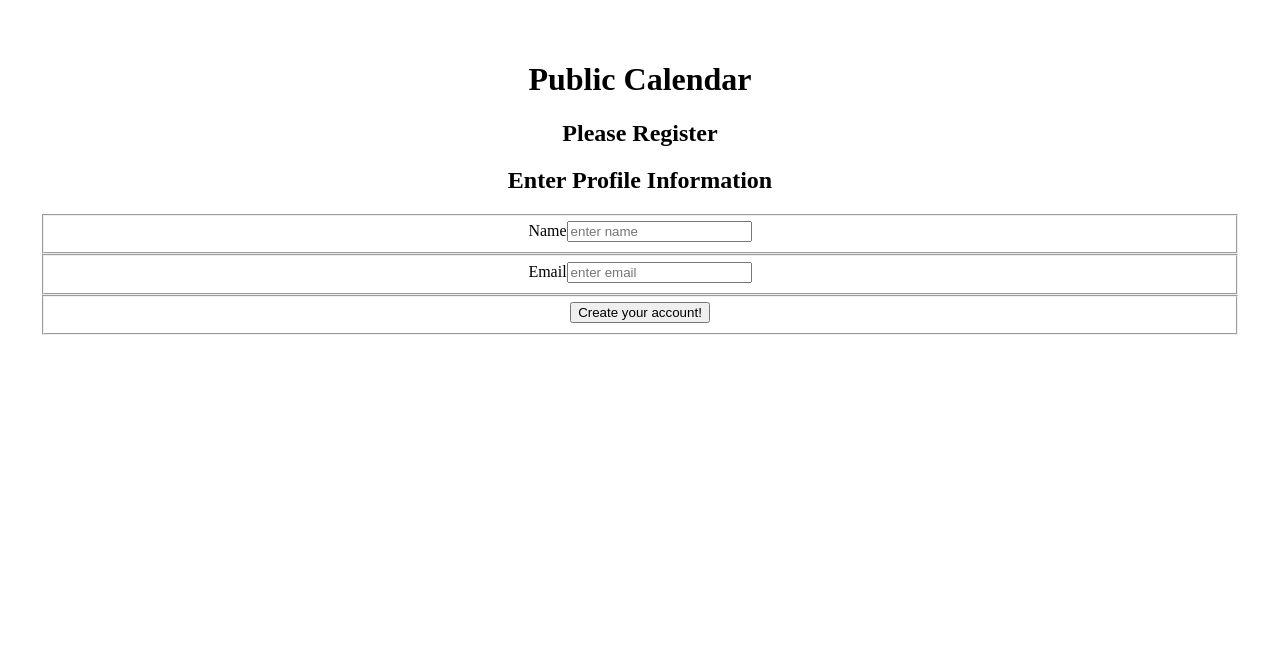
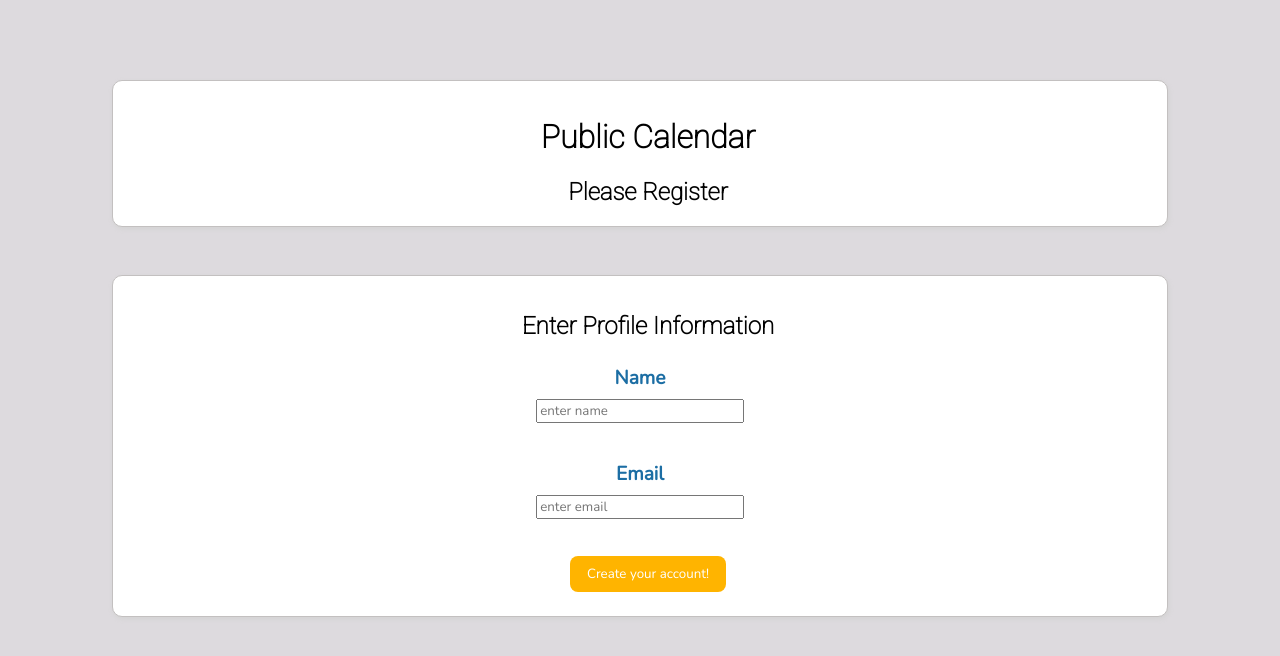
Before and after one commit to TheAdameia/public-calendar, a React (Vite) app: page /register in a window 1280 px wide. Shown: the top 656 px of the page. Built offline with nearby package versions, Linux system fonts and the light colour scheme.

Commit message:
basic CSS functioning

```diff
--- a/src/components/events/Event.css
+++ b/src/components/events/Event.css
@@ -12,11 +12,8 @@
   }
 
   .event {
-    background-color: var(--white);
-    border: 1px solid var(--outline);
-    margin: 0.5rem 0;
-    border-radius: 0.5rem;
-    padding: 0.5rem;
+    border: 2px double #1C6EA4;
+    margin: .5rem
   }
 
   /* This targets all the child elements of the element with the .event class */
@@ -25,8 +22,10 @@
   }
 
   .event-info {
-    color: var(--outline);
+    color: #1C6EA4;
     font-family: "Roboto", sans-serif;
+    font-size: 1.5rem;
+    font-weight: 600;
   }
 
   /* This targets any footer element that is a child of an element with the .event class */
--- a/src/components/events/Event.jsx
+++ b/src/components/events/Event.jsx
@@ -54,7 +54,7 @@ export const Event = ({ currentUser, eventObject, showAllEvents,showUsersOwnedEv
                     getThisUsersEvents()
                 })
                 count++
-                window.alert("Event successfully untracked!")
+                getAndSetEvents()
             }
         }
         if (count === 0) {window.alert("Event already untracked!")}
@@ -88,7 +88,7 @@ export const Event = ({ currentUser, eventObject, showAllEvents,showUsersOwnedEv
                 { showUsersOwnedEvents ?
                     <>
                         <button
-                            className="btn"
+                            className="btn btn-secondary"
                             onClick={() => {navigate(`/myevents/${eventObject.id}`)}}
                         >Edit Event</button>
                     </> :
@@ -103,7 +103,7 @@ export const Event = ({ currentUser, eventObject, showAllEvents,showUsersOwnedEv
                     </> :
                     ""
                 }
-                { showAllEvents ?
+                { showAllEvents || showUsersTrackedEvents ?
                     <>
                         <button
                             className="btn btn-secondary"
@@ -112,7 +112,7 @@ export const Event = ({ currentUser, eventObject, showAllEvents,showUsersOwnedEv
                     </> :
                     ""
                 }
-                { showAllEvents ?
+                { showAllEvents || showUsersTrackedEvents ?
                     <>
                         <button
                         className="btn btn-warning"
--- a/src/components/forms/EventForm.jsx
+++ b/src/components/forms/EventForm.jsx
@@ -2,6 +2,7 @@ import { useEffect, useState } from "react"
 import { useNavigate, useParams } from "react-router-dom"
 import { postEvent, updateEvent } from "../../services/eventServices"
 import { getThemes } from "../../services/themeServices"
+import "./Form.css"
 
 export const EventForm = ({ currentUser, userCreateEvent, userEditEvent }) => {
     const [eventEntry, setEventEntry] = useState({address: "", startTime: "", endTime: "", description: "", theme: ""})
@@ -56,8 +57,8 @@ export const EventForm = ({ currentUser, userCreateEvent, userEditEvent }) => {
         <form>
             <h2>Enter Event Information</h2>
             <fieldset>
-                <div className="">
-                    <label>Description</label>
+                <div className="form-group">
+                    <label className="form-label">Description</label>
                     <input
                         type="Text"
                         placeholder="Title and describe your event!"
@@ -70,8 +71,8 @@ export const EventForm = ({ currentUser, userCreateEvent, userEditEvent }) => {
                 </div>
             </fieldset>
             <fieldset>
-                <div className="">
-                    <label>Address</label>
+                <div className="form-group">
+                    <label className="form-label">Address</label>
                     <input
                         type="Text"
                         placeholder="Where's the event at?"
@@ -84,9 +85,10 @@ export const EventForm = ({ currentUser, userCreateEvent, userEditEvent }) => {
                 </div>
             </fieldset>
             <fieldset>
-                <div className="">
-                    <label>Start, end time</label>
+                <div className="form-group-datetime">
+                    <label className="form-label">Start, end times</label>
                     <input
+                        className="datetime"
                         type="datetime-local"
                         placeholder="start time"
                         onChange={(event) => {
@@ -96,6 +98,7 @@ export const EventForm = ({ currentUser, userCreateEvent, userEditEvent }) => {
                         }}
                     />
                     <input
+                        className="datetime"
                         type="datetime-local"
                         placeholder="end time"
                         onChange={(event) => {
@@ -107,8 +110,8 @@ export const EventForm = ({ currentUser, userCreateEvent, userEditEvent }) => {
                 </div>
             </fieldset>
             <fieldset>
-                <div className="">
-                    <label>Select the best-fitting Theme</label>
+                <div className="form-group">
+                    <label className="form-label">Select the best-fitting Theme</label>
                     {themesArray.map((themeObject) => {
                         return (
                             <div
@@ -136,13 +139,17 @@ export const EventForm = ({ currentUser, userCreateEvent, userEditEvent }) => {
             <fieldset>
             { userCreateEvent ?
                 <>
-                <button onClick={handleSave}>Submit new event</button>
+                <button
+                    className="btn-primary"
+                    onClick={handleSave}>Submit new event</button>
                 </> :
                 ""
             }
             { userEditEvent ?
                 <>
-                <button onClick={handleEdit}>Edit event</button>
+                <button
+                    className="btn-primary"
+                    onClick={handleEdit}>Edit event</button>
                 </> :
                 ""
             }
--- /dev/null
+++ b/src/components/forms/Form.css
@@ -0,0 +1,57 @@
+form {
+    margin: 3rem 5rem;
+    border: 1px solid var(--outline);
+    border-radius: 10px;
+    padding: 1rem 0rem 0rem 1rem;
+    box-shadow: 1px 2px 5px lightgray;
+    background-color: white;
+  }
+
+  fieldset {
+    min-width: 0;
+    padding-bottom: 1.5rem;
+    margin: 0;
+    border: 0;
+  }
+
+  .form-control {
+    height: calc(1.5em + 0.75rem + 2px);
+    padding: 0.375rem 0.75rem;
+    font-size: 1rem;
+    border: 1px solid var(--outline);
+    border-radius: 0.25rem;
+  }
+
+  .form-group {
+    margin-right: 1rem;
+    display: flex;
+    flex-direction: column;
+  }
+
+ .form-group-datetime {
+    display: flex;
+    flex-direction: column;
+ }
+
+ .datetime {
+    width: 20%;
+    align-self: center;
+    margin-bottom: .5rem;
+ }
+
+  .form-btn {
+    align-self: flex-end;
+  }
+
+  .form-btn:focus {
+    box-shadow: none;
+    outline: 2px solid transparent;
+    outline-offset: 2px;
+  }
+
+  .form-label {
+    color: #1C6EA4;
+    font-size: larger;
+    font-weight: 600;
+    margin-bottom: .5rem;
+  }
--- a/src/components/forms/ProfileForm.jsx
+++ b/src/components/forms/ProfileForm.jsx
@@ -1,6 +1,7 @@
 import { useState } from "react"
 import { useNavigate } from "react-router-dom"
 import { postUser, updateUser } from "../../services/userServices"
+import "./Form.css"
 
 export const ProfileForm = ({ newUser, currentUser }) => {
     const [userProfile, setUserProfile] = useState({theme: "none"})
@@ -34,9 +35,10 @@ export const ProfileForm = ({ newUser, currentUser }) => {
         <form>
             <h2>Enter Profile Information</h2>
             <fieldset>
-                <div className="">
-                    <label>Name</label>
+                <div className="form-group">
+                    <label className="form-label">Name</label>
                     <input
+                        className="datetime"
                         type="text"
                         placeholder="enter name"
                         required
@@ -49,9 +51,10 @@ export const ProfileForm = ({ newUser, currentUser }) => {
                 </div>
             </fieldset>
             <fieldset>
-                <div className="">
-                    <label>Email</label>
+                <div className="form-group">
+                    <label className="form-label">Email</label>
                     <input
+                        className="datetime"
                         type="email"
                         placeholder="enter email"
                         required
@@ -64,7 +67,7 @@ export const ProfileForm = ({ newUser, currentUser }) => {
                 </div>
             </fieldset>
             {/* <fieldset>
-                <div className="">
+                <div className="form-group">
                     <label>Favorite Theme</label>
                     <input
                         type="text"
@@ -75,10 +78,14 @@ export const ProfileForm = ({ newUser, currentUser }) => {
             <fieldset>
             { newUser ?
                 <>
-                    <button onClick={handleSave}>Create your account!</button>
+                    <button
+                        className="btn-primary"
+                        onClick={handleSave}>Create your account!</button>
                 </> :
                 <>
-                    <button onClick={handleEdit}>Edit profile</button>
+                    <button
+                        className="btn-primary"
+                        onClick={handleEdit}>Edit profile</button>
                 </>
             }
             </fieldset>
--- a/src/components/pages/MyEvents.jsx
+++ b/src/components/pages/MyEvents.jsx
@@ -1,5 +1,6 @@
 import { Link } from "react-router-dom"
 import { EventsList } from "../events/EventsList"
+import "./Pages.css"
 
 
 export const MyEvents = ({ currentUser }) => {
@@ -7,13 +8,18 @@ export const MyEvents = ({ currentUser }) => {
     return (
         <>
             <h2>Your owned events</h2>
+            <div>
+                <li className="editprofile">
+                    <Link to={"/myevents/editprofile"}>Edit Profile</Link>
+                </li>
+            </div>
             <EventsList
                 currentUser={currentUser}
                 showUsersOwnedEvents={showUsersOwnedEvents}
             />
-            <li>
-                <Link to={"/myevents/editprofile"}>Edit Profile</Link>
-            </li>
+
+
+
         </>
     )
 
--- /dev/null
+++ b/src/components/pages/Pages.css
@@ -0,0 +1,3 @@
+.editprofile {
+   color: green
+}
--- a/src/components/welcome/Welcome.jsx
+++ b/src/components/welcome/Welcome.jsx
@@ -1,5 +1,5 @@
 import { EventsList } from "../events/EventsList"
-
+import "../pages/Pages.css"
 
 export const Welcome = ({ currentUser }) => {
     const showUsersTrackedEvents = true
--- a/src/index.css
+++ b/src/index.css
@@ -1 +1,102 @@
-/* this file intentionally left blank because github is annoying */
+/* Import the google web fonts you want to use */
+@import url("https://fonts.googleapis.com/css2?family=Nunito:wght@300&family=Quicksand&family=Roboto:wght@100&display=swap");
+
+/* FONTS
+font-family: "Nunito", sans-serif;
+font-family: "Quicksand", sans-serif;
+font-family: "Roboto", sans-serif;
+*/
+
+/* COLOR PALETTE */
+/* Feel free to change these values and create your own color palette! https://coolors.co/ is a great resource */
+:root {
+  --primary: #ffb400;
+  --secondary: #00a6ed;
+  --info: #7fb800;
+  --warning: #f6511d;
+  --white: #ffffff;
+  --offWhite: #f2f2f3;
+  --dark: #3b3b3b;
+  --outline: #c3c0c0;
+  --appBackground: #dddade;
+}
+
+/* GLOBAL STYLES */
+body,
+button,
+input,
+select,
+textarea {
+  font-family: "Nunito", sans-serif;
+}
+
+body {
+  background-color: var(--appBackground);
+  margin: 0;
+}
+
+h1,
+h2,
+h3,
+h4,
+h5,
+h6 {
+  font-family: "Roboto", serif;
+}
+
+/* This prevents all the links in the app from having default underline */
+a {
+  text-decoration: none;
+  color: inherit;
+}
+/* This prevents all the links in the app from turning purple after visiting */
+a:visited {
+  color: inherit;
+}
+/* This prevents all the inputs in the app from having that blue outline when in focus */
+input:focus {
+  outline: none;
+}
+
+/* GLOBAL STYLING FOR ALL THE BUTTONS BUTTONS */
+button {
+  padding: 0.5rem 1rem;
+  border: 1px solid transparent;
+  border-radius: 0.5rem;
+  color: var(--white);
+  cursor: pointer;
+}
+
+/* These are all the color options for the buttons */
+/* If you change the color variables, be sure to change the hover colors to be a darker shade of the colors you chose*/
+.btn-primary {
+  background-color: var(--primary);
+}
+
+.btn-primary:hover {
+  background-color: #e5a000;
+}
+
+.btn-secondary {
+  background-color: var(--secondary);
+}
+
+.btn-secondary:hover {
+  background-color: #0097d7;
+}
+
+.btn-warning {
+  background-color: var(--warning);
+}
+
+.btn-warning:hover {
+  background-color: #e14617;
+}
+
+.btn-info {
+  background-color: var(--info);
+}
+
+.btn-info:hover {
+  background-color: #71a500;
+}
```
Also changed, not shown: src/checklist_structure.txt, 1 other file (tests, documents, lock files or other folders).
